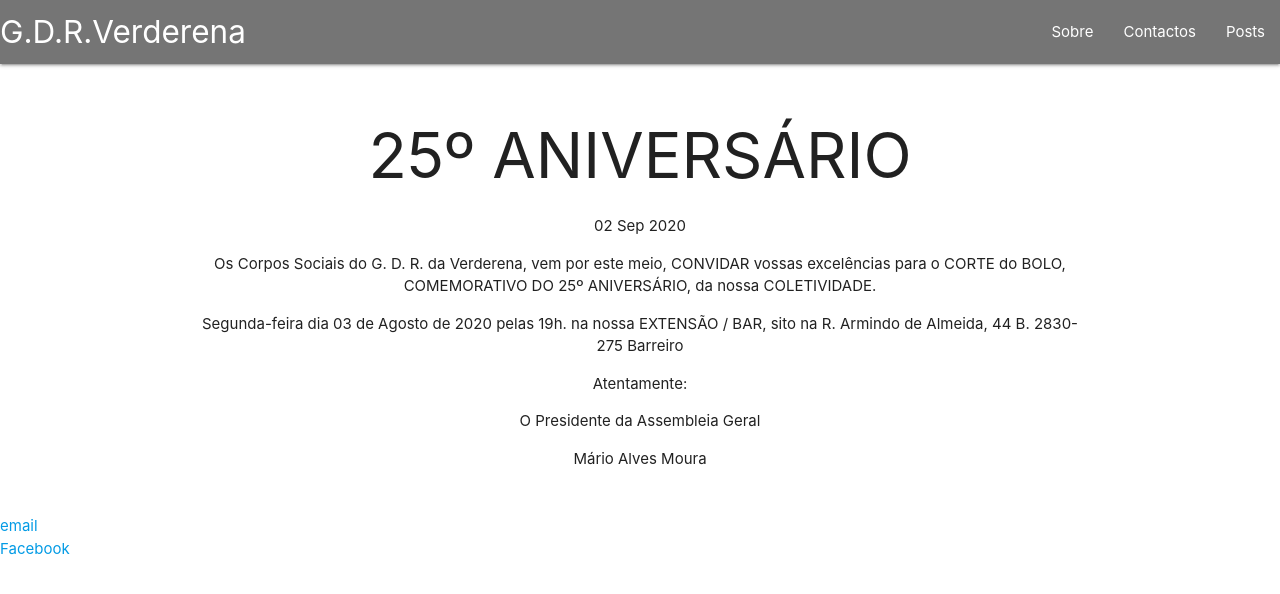
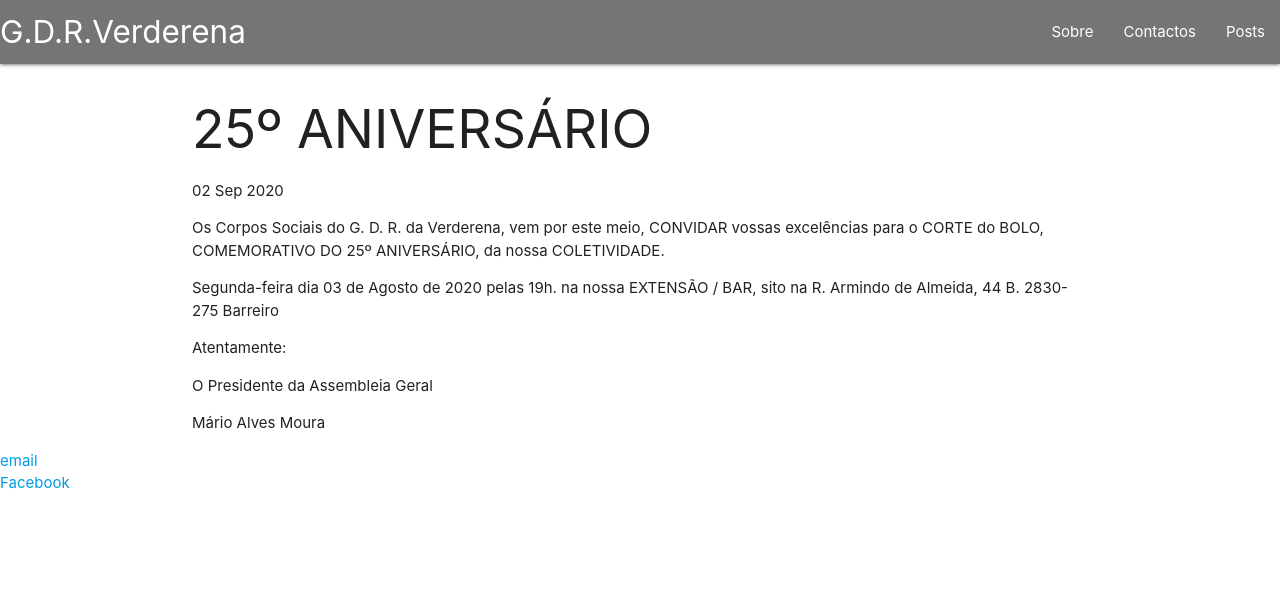
Before and after one commit to GDR-Verderena/gdr-verderena.github.io, a Jekyll site: the page built from _posts/2020-02-09-teste.markdown, in a window 1280 px wide. Shown: the top 594 px of the page. Built offline with Jekyll 4.4.1, drawn with Linux system fonts in a browser that asks for light colours.

Commit message:
Update post.html

```diff
--- a/_layouts/post.html
+++ b/_layouts/post.html
@@ -2,13 +2,11 @@
 layout: default
 ---
 
-<section class="section section-icons center">
   <div class="container">
-    <h1>{{ page.title }}</h1>
+    <h2>{{ page.title }}</h2>
     <p class="meta">{{ page.date | date_to_string }}</p>
 
     <div class="post">
       {{ content }}
     </div>
   </div>
-</section>
```
